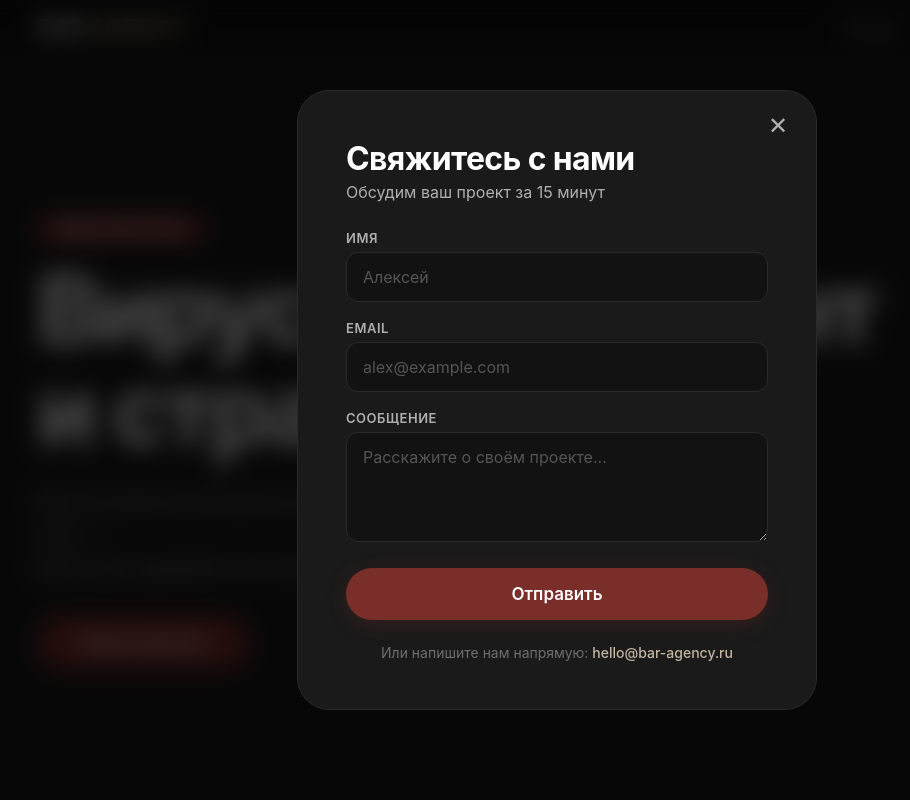
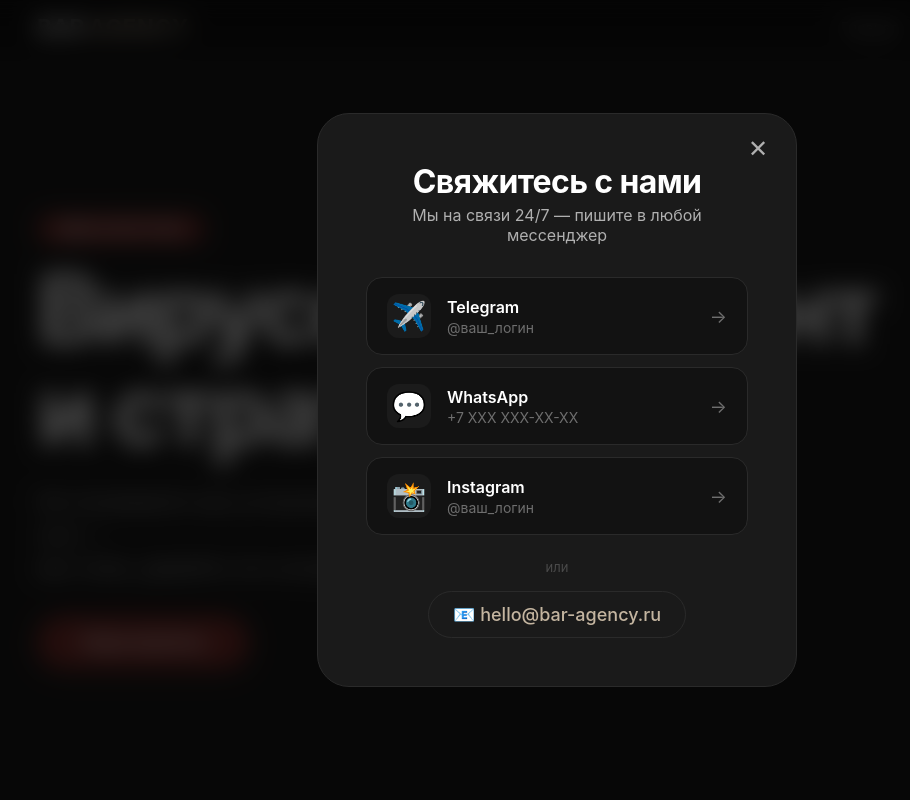
Before and after one commit to blyashka1-web/bar-agency, a Next.js app: page / in a window 1280 px wide. Both pictures are taken after a click on the button "Контакты". Shown: the top 800 px of the page, without its empty margins (83-993 px from the left). Built offline with nearby package versions, Linux system fonts and the light colour scheme.

Commit message:
Заменил форму на контакты с соцсетями

```diff
--- a/app/components/ContactModal.tsx
+++ b/app/components/ContactModal.tsx
@@ -10,7 +10,6 @@ interface ContactModalProps {
 export default function ContactModal({ isOpen, onClose }: ContactModalProps) {
   const modalRef = useRef<HTMLDivElement>(null);
 
-  // Закрытие по клику вне модалки
   useEffect(() => {
     const handleClickOutside = (e: MouseEvent) => {
       if (modalRef.current && !modalRef.current.contains(e.target as Node)) {
@@ -31,7 +30,6 @@ export default function ContactModal({ isOpen, onClose }: ContactModalProps) {
     };
   }, [isOpen, onClose]);
 
-  // Закрытие по Escape
   useEffect(() => {
     const handleEsc = (e: KeyboardEvent) => {
       if (e.key === 'Escape') onClose();
@@ -48,6 +46,30 @@ export default function ContactModal({ isOpen, onClose }: ContactModalProps) {
 
   if (!isOpen) return null;
 
+  const contacts = [
+    {
+      name: 'Telegram',
+      icon: '✈️',
+      url: 'https://t.me/ваш_логин',
+      username: '@ваш_логин',
+      color: '#0088cc',
+    },
+    {
+      name: 'WhatsApp',
+      icon: '💬',
+      url: 'https://wa.me/7XXXXXXXXXX',
+      username: '+7 XXX XXX-XX-XX',
+      color: '#25D366',
+    },
+    {
+      name: 'Instagram',
+      icon: '📸',
+      url: 'https://instagram.com/ваш_логин',
+      username: '@ваш_логин',
+      color: '#E4405F',
+    },
+  ];
+
   return (
     <div className="modal-overlay">
       <div className="modal" ref={modalRef}>
@@ -55,29 +77,36 @@ export default function ContactModal({ isOpen, onClose }: ContactModalProps) {
         <div className="modal-content">
           <h2>Свяжитесь с нами</h2>
           <p className="modal-subtitle">
-            Обсудим ваш проект за 15 минут
+            Мы на связи 24/7 — пишите в любой мессенджер
           </p>
-          <form className="contact-form" onSubmit={(e) => e.preventDefault()}>
-            <div className="form-group">
-              <label htmlFor="name">Имя</label>
-              <input type="text" id="name" placeholder="Алексей" required />
-            </div>
-            <div className="form-group">
-              <label htmlFor="email">Email</label>
-              <input type="email" id="email" placeholder="alex@example.com" required />
-            </div>
-            <div className="form-group">
-              <label htmlFor="message">Сообщение</label>
-              <textarea id="message" rows={4} placeholder="Расскажите о своём проекте..." required />
-            </div>
-            <button type="submit" className="submit-btn">Отправить</button>
-          </form>
-          <p className="footer-text">
-            Или напишите нам напрямую:{' '}
-            <a href="mailto:hello@bar-agency.ru" className="email-link">
-              hello@bar-agency.ru
-            </a>
-          </p>
+
+          <div className="contacts-grid">
+            {contacts.map((contact, index) => (
+              <a
+                key={index}
+                href={contact.url}
+                target="_blank"
+                rel="noopener noreferrer"
+                className="contact-card"
+                style={{ '--accent': contact.color } as React.CSSProperties}
+              >
+                <span className="contact-icon">{contact.icon}</span>
+                <div className="contact-info">
+                  <span className="contact-name">{contact.name}</span>
+                  <span className="contact-username">{contact.username}</span>
+                </div>
+                <span className="contact-arrow">→</span>
+              </a>
+            ))}
+          </div>
+
+          <div className="divider">
+            <span>или</span>
+          </div>
+
+          <a href="mailto:hello@bar-agency.ru" className="email-link-big">
+            📧 hello@bar-agency.ru
+          </a>
         </div>
       </div>
 
@@ -111,7 +140,7 @@ export default function ContactModal({ isOpen, onClose }: ContactModalProps) {
           background: #1a1a1a;
           border-radius: 32px;
           padding: 48px;
-          max-width: 520px;
+          max-width: 480px;
           width: 90%;
           border: 1px solid #2a2a2a;
           position: relative;
@@ -152,7 +181,7 @@ export default function ContactModal({ isOpen, onClose }: ContactModalProps) {
         }
 
         .modal-content {
-          text-align: left;
+          text-align: center;
         }
 
         .modal-content h2 {
@@ -167,100 +196,112 @@ export default function ContactModal({ isOpen, onClose }: ContactModalProps) {
         .modal-subtitle {
           color: #b0b0b0;
           font-size: 16px;
-          margin-bottom: 28px;
+          margin-bottom: 32px;
           font-family: -apple-system, BlinkMacSystemFont, 'SF Pro Text', 'Helvetica Neue', sans-serif;
         }
 
-        .contact-form {
+        .contacts-grid {
           display: flex;
           flex-direction: column;
-          gap: 18px;
+          gap: 12px;
+          margin-bottom: 24px;
         }
 
-        .form-group {
+        .contact-card {
+          display: flex;
+          align-items: center;
+          gap: 16px;
+          padding: 16px 20px;
+          background: #121212;
+          border-radius: 16px;
+          border: 1px solid #2a2a2a;
+          text-decoration: none;
+          transition: all 0.3s ease;
+          cursor: pointer;
+        }
+
+        .contact-card:hover {
+          transform: translateX(4px);
+          border-color: var(--accent);
+          box-shadow: 0 0 20px rgba(255,255,255,0.03);
+        }
+
+        .contact-icon {
+          font-size: 28px;
+          width: 44px;
+          height: 44px;
+          display: flex;
+          align-items: center;
+          justify-content: center;
+          background: rgba(255,255,255,0.04);
+          border-radius: 12px;
+          flex-shrink: 0;
+        }
+
+        .contact-info {
+          flex: 1;
           display: flex;
           flex-direction: column;
-          gap: 6px;
+          align-items: flex-start;
+          gap: 2px;
         }
 
-        .form-group label {
-          font-size: 13px;
+        .contact-name {
+          font-size: 16px;
           font-weight: 600;
-          color: #b0b0b0;
-          letter-spacing: 0.04em;
-          text-transform: uppercase;
+          color: #ffffff;
           font-family: -apple-system, BlinkMacSystemFont, 'SF Pro Display', 'Helvetica Neue', sans-serif;
         }
 
-        .form-group input,
-        .form-group textarea {
-          background: #121212;
-          border: 1px solid #2a2a2a;
-          border-radius: 12px;
-          padding: 14px 16px;
-          font-size: 16px;
-          color: #ffffff;
-          font-family: -apple-system, BlinkMacSystemFont, 'SF Pro Text', 'Helvetica Neue', sans-serif;
-          transition: border-color 0.2s;
-          outline: none;
-          width: 100%;
-        }
-
-        .form-group input:focus,
-        .form-group textarea:focus {
-          border-color: #c4b5a0;
-          box-shadow: 0 0 0 3px rgba(196, 181, 160, 0.1);
-        }
-
-        .form-group input::placeholder,
-        .form-group textarea::placeholder {
-          color: #555;
-        }
-
-        .form-group textarea {
-          resize: vertical;
-          min-height: 80px;
-        }
-
-        .submit-btn {
-          background: #7a2e2a;
-          color: #ffffff;
-          padding: 16px 32px;
-          border: none;
-          border-radius: 40px;
-          font-size: 17px;
-          font-weight: 600;
-          cursor: pointer;
-          transition: all 0.25s ease;
-          margin-top: 8px;
-          font-family: -apple-system, BlinkMacSystemFont, 'SF Pro Display', 'Helvetica Neue', sans-serif;
-          box-shadow: 0 4px 20px rgba(122, 46, 42, 0.3);
-        }
-
-        .submit-btn:hover {
-          background: #5a2220;
-          transform: scale(1.02);
-          box-shadow: 0 6px 30px rgba(122, 46, 42, 0.4);
-        }
-
-        .footer-text {
-          margin-top: 24px;
+        .contact-username {
           font-size: 14px;
           color: #6e6e6e;
-          text-align: center;
           font-family: -apple-system, BlinkMacSystemFont, 'SF Pro Text', 'Helvetica Neue', sans-serif;
         }
 
-        .email-link {
-          color: #c4b5a0;
-          text-decoration: none;
-          transition: color 0.2s;
-          font-weight: 500;
+        .contact-arrow {
+          color: #6e6e6e;
+          font-size: 18px;
+          transition: 0.2s;
         }
 
-        .email-link:hover {
-          color: #d4c5b0;
-          text-decoration: underline;
+        .contact-card:hover .contact-arrow {
+          color: #ffffff;
+          transform: translateX(4px);
+        }
+
+        .divider {
+          display: flex;
+          align-items: center;
+          justify-content: center;
+          margin: 20px 0 16px;
+        }
+
+        .divider span {
+          color: #4a4a4a;
+          font-size: 13px;
+          font-family: -apple-system, BlinkMacSystemFont, 'SF Pro Text', 'Helvetica Neue', sans-serif;
+          padding: 0 16px;
+          background: #1a1a1a;
+        }
+
+        .email-link-big {
+          display: inline-block;
+          color: #c4b5a0;
+          font-size: 18px;
+          font-weight: 500;
+          text-decoration: none;
+          padding: 12px 24px;
+          border: 1px solid #2a2a2a;
+          border-radius: 40px;
+          transition: all 0.3s ease;
+          font-family: -apple-system, BlinkMacSystemFont, 'SF Pro Display', 'Helvetica Neue', sans-serif;
+        }
+
+        .email-link-big:hover {
+          border-color: #c4b5a0;
+          background: rgba(196, 181, 160, 0.06);
+          transform: scale(1.02);
         }
 
         @media (max-width: 768px) {
@@ -273,15 +314,23 @@ export default function ContactModal({ isOpen, onClose }: ContactModalProps) {
             font-size: 26px;
           }
 
-          .form-group input,
-          .form-group textarea {
-            font-size: 15px;
-            padding: 12px 14px;
+          .contact-card {
+            padding: 14px 16px;
           }
 
-          .submit-btn {
+          .contact-icon {
+            font-size: 24px;
+            width: 38px;
+            height: 38px;
+          }
+
+          .contact-name {
             font-size: 15px;
-            padding: 14px 24px;
+          }
+
+          .email-link-big {
+            font-size: 16px;
+            padding: 10px 20px;
           }
         }
       `}</style>
```
